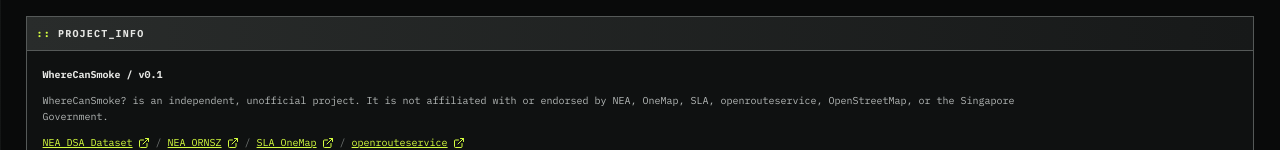
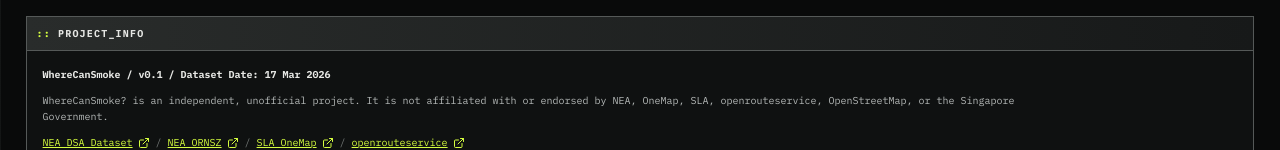
Before and after one commit to lester-td/wherecansmoke, a React (Vite) app: page / in a window 1280 px wide. Shown: the part 802-952 px from the top of the page. Built offline with nearby package versions, Linux system fonts and the light colour scheme.

Commit message:
Simplify docs and derive dataset date from GeoJSON
- rewrite README with direct setup, routing, data, deployment, privacy,
  and limitation details
- derive the footer dataset date from the latest GeoJSON FMEL_UPD_D value
- remove the unused manually maintained metadata.json file

```diff
--- a/src/App.tsx
+++ b/src/App.tsx
@@ -12,6 +12,13 @@ import type { Coordinates, DsaCollection } from './types/dsa';
 
 const MapView = lazy(() => import('./components/MapView'));
 const ORCHARD_CENTRE = { latitude: 1.3048, longitude: 103.8335 };
+const MONTHS = ['Jan', 'Feb', 'Mar', 'Apr', 'May', 'Jun', 'Jul', 'Aug', 'Sep', 'Oct', 'Nov', 'Dec'];
+
+function datasetDate(collection: DsaCollection) {
+  const latest = collection.features.reduce((value, feature) => feature.properties.FMEL_UPD_D > value ? feature.properties.FMEL_UPD_D : value, '');
+  if (!/^\d{14}$/.test(latest)) return 'Unknown';
+  return `${latest.slice(6, 8)} ${MONTHS[Number(latest.slice(4, 6)) - 1]} ${latest.slice(0, 4)}`;
+}
 
 let dataError = '';
 let data: DsaCollection = { type: 'FeatureCollection', features: [] };
@@ -21,6 +28,7 @@ try {
 } catch (error) {
   dataError = error instanceof Error ? error.message : 'Unknown dataset error';
 }
+const DATASET_DATE = datasetDate(data);
 
 export default function App() {
   const location = useGeolocation();
@@ -144,7 +152,7 @@ export default function App() {
 
         <Window as="footer" title="PROJECT_INFO" className="footer-window">
           <div className="footer-content">
-            <div className="footer-brand">WhereCanSmoke / v0.1</div>
+            <div className="footer-brand">WhereCanSmoke / v0.1 / Dataset Date: {DATASET_DATE}</div>
             <p className="footer-disclaimer">WhereCanSmoke? is an independent, unofficial project. It is not affiliated with or endorsed by NEA, OneMap, SLA, openrouteservice, OpenStreetMap, or the Singapore Government.</p>
             <div className="footer-links">
               <a href="https://data.gov.sg/datasets/d_d0fa8f07ef80ab23feaa3b870323bf27/view" target="_blank" rel="noreferrer">NEA DSA Dataset <ExternalLink size={12}/></a>
--- a/src/data/metadata.json
+++ /dev/null
@@ -1 +0,0 @@
-{"datasetId":"d_d0fa8f07ef80ab23feaa3b870323bf27","title":"Designated Smoking Areas (GEOJSON)","publisher":"National Environment Agency","sourceUrl":"https://data.gov.sg/datasets/d_d0fa8f07ef80ab23feaa3b870323bf27/view","coverage":"November 2025","publishedAt":"2026-03-19T10:06:00+08:00","snapshotRetrievedAt":"2026-07-13","featureCount":52,"licence":"Singapore Open Data Licence"}
```
Also changed, not shown: 1 other file (tests, documents, lock files or other folders).
